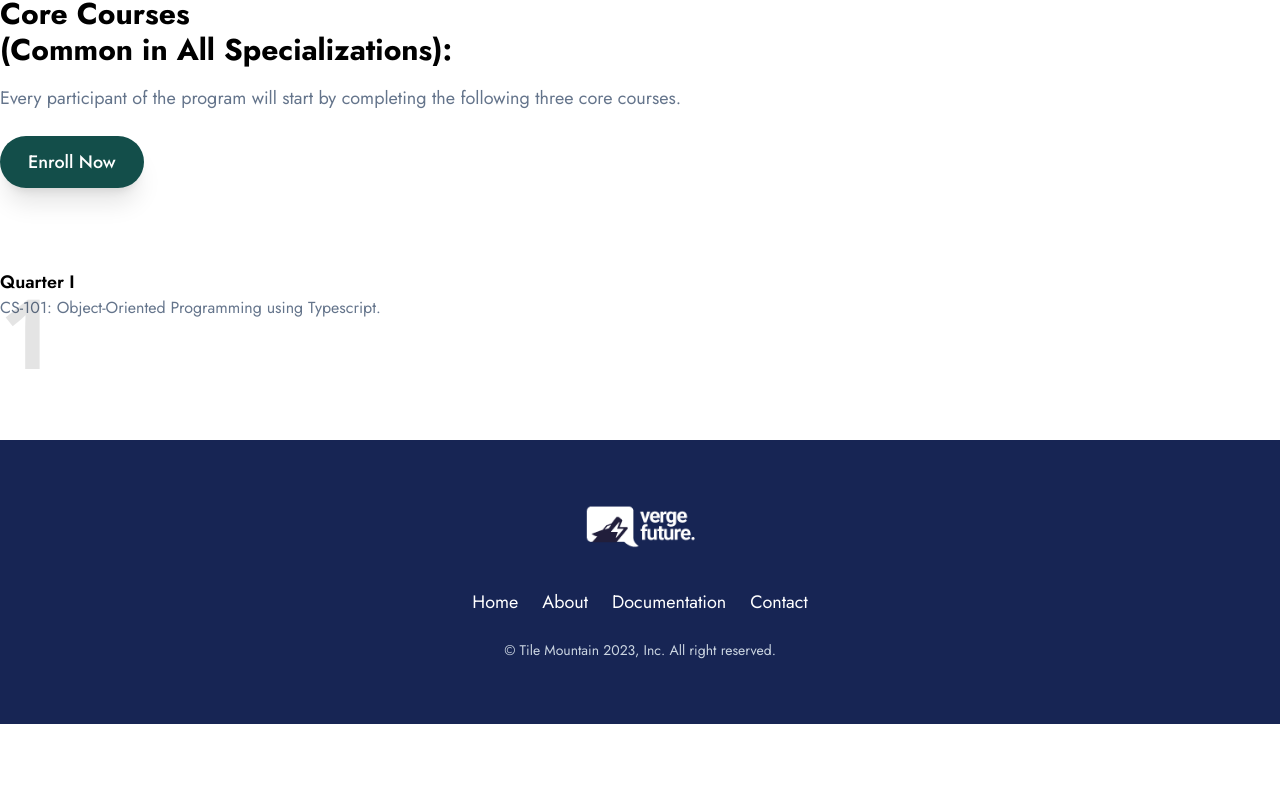
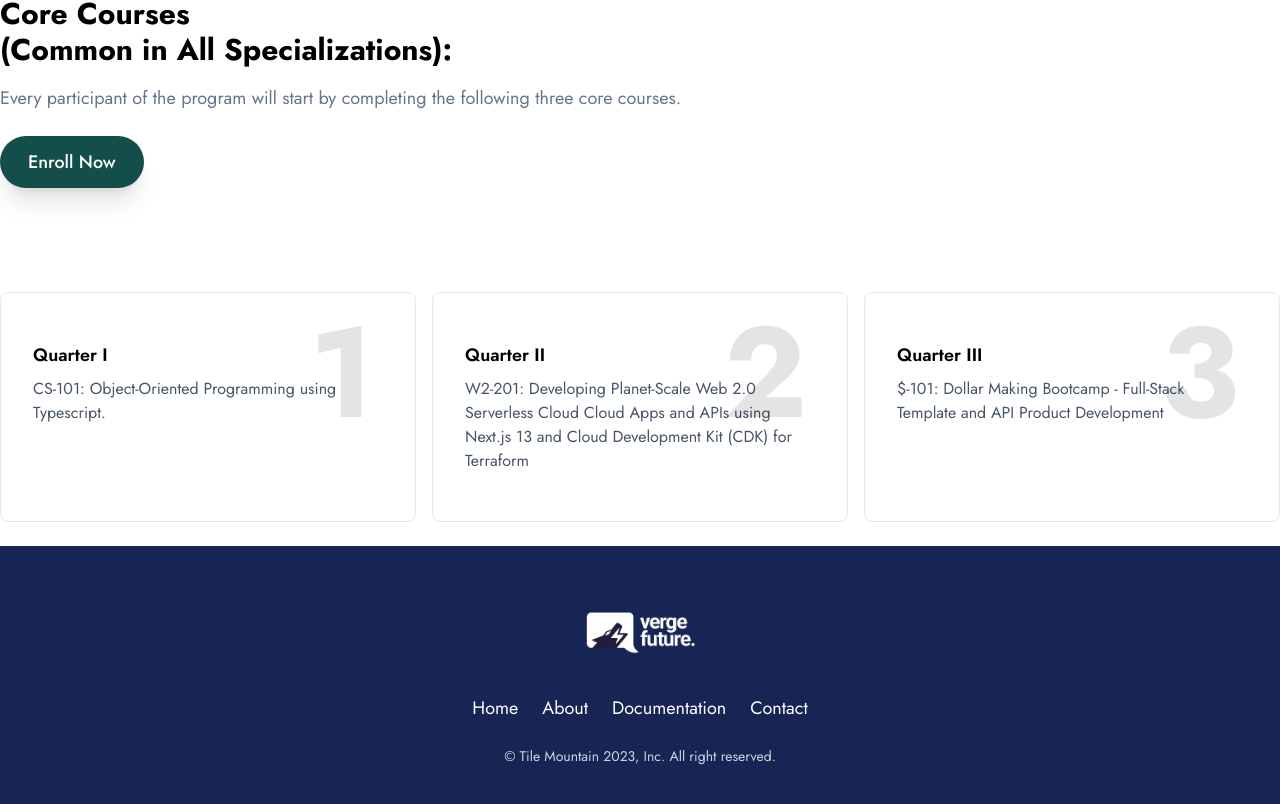
Before and after one commit to alihotshot/practice, a Next.js app in the folder my-app/: page / in a window 1280 px wide. Shown: the part 828-1632 px from the top of the page. Before the commit the page ends 1552 px from the top, so only its background shows below. Built offline with nearby package versions, Linux system fonts and the light colour scheme.

Commit message:
12 13
12 13

```diff
--- a/my-app/src/app/components/widgets/Boxes.tsx
+++ b/my-app/src/app/components/widgets/Boxes.tsx
@@ -4,23 +4,36 @@ const coreBoxes: { header: string, description: string, number: number }[] = [
         header: 'Quarter I',
         description: 'CS-101: Object-Oriented Programming using Typescript.',
         number: 1
+    },
+    {
+        header: 'Quarter II',
+        description: 'W2-201: Developing Planet-Scale Web 2.0 Serverless Cloud Cloud Apps and APIs using Next.js 13 and Cloud Development Kit (CDK) for Terraform',
+        number: 2
+    },
+    {
+        header: 'Quarter III',
+        description: '$-101: Dollar Making Bootcamp - Full-Stack Template and API Product Development',
+        number: 3
     }
 ]
 
 const Boxes = () => {
     return (
-        <div>
+        <div className="flex max-w-screen-xl mx-auto py-6 space-x-4">
             {
-                coreBoxes.map((item) => {
+                coreBoxes.map((item, i) => {
                     return (
-                        <div className="max-w-screen-xl mx-auto relative">
-                            <h4 className=" font-semibold text-lg">Quarter I</h4>
-                            <p className=" text-slate-500 ">CS-101: Object-Oriented Programming using Typescript.</p>
-                            <span className="text-8xl font-sans font-bold opacity-10 absolute top-4 ">1</span>
+                        <div className="border rounded-lg w-4/12 px-8 py-12 relative">
+                            <h4 className=" font-semibold text-lg">{item.header}</h4>
+                            <p className=" text-slate-600 mt-2">{item.description}</p>
+                            <span className="text-9xl right-10 font-bold opacity-10 absolute top-4">{i + 1}</span>
                         </div>
                     )
                 })
             }
+            <br />
+            <br />
+            <br />
             <br />
             <br />
             <br />
```
